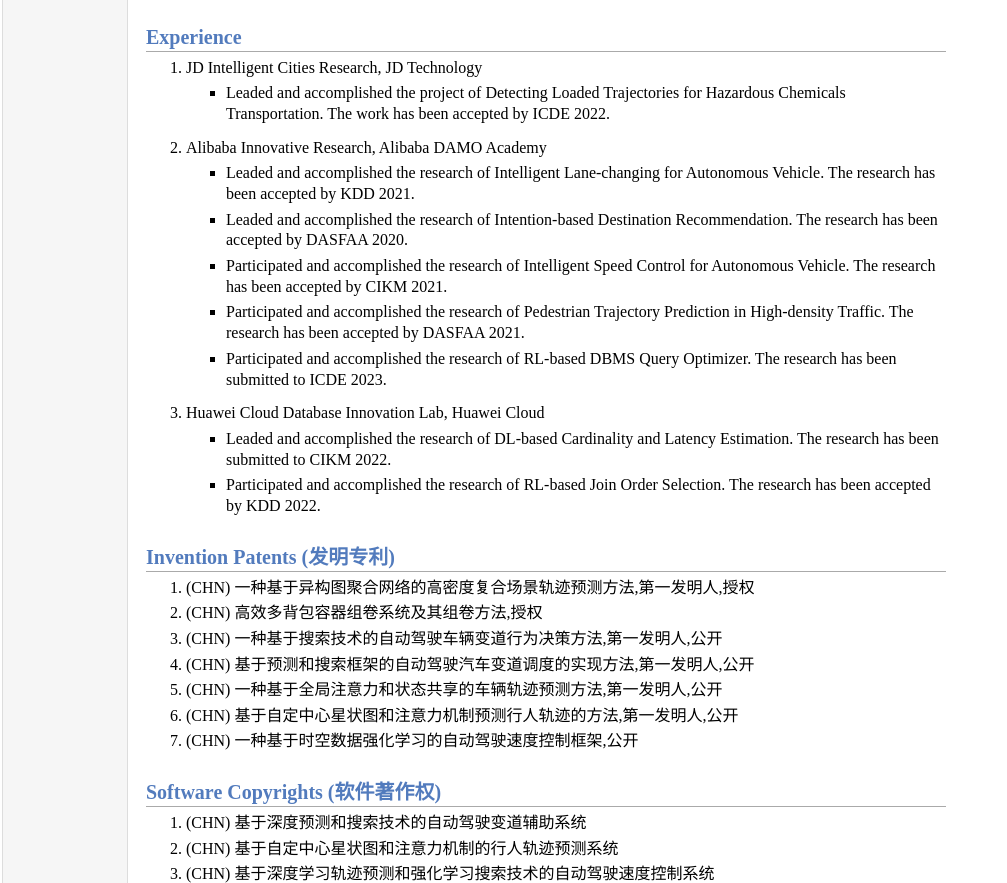
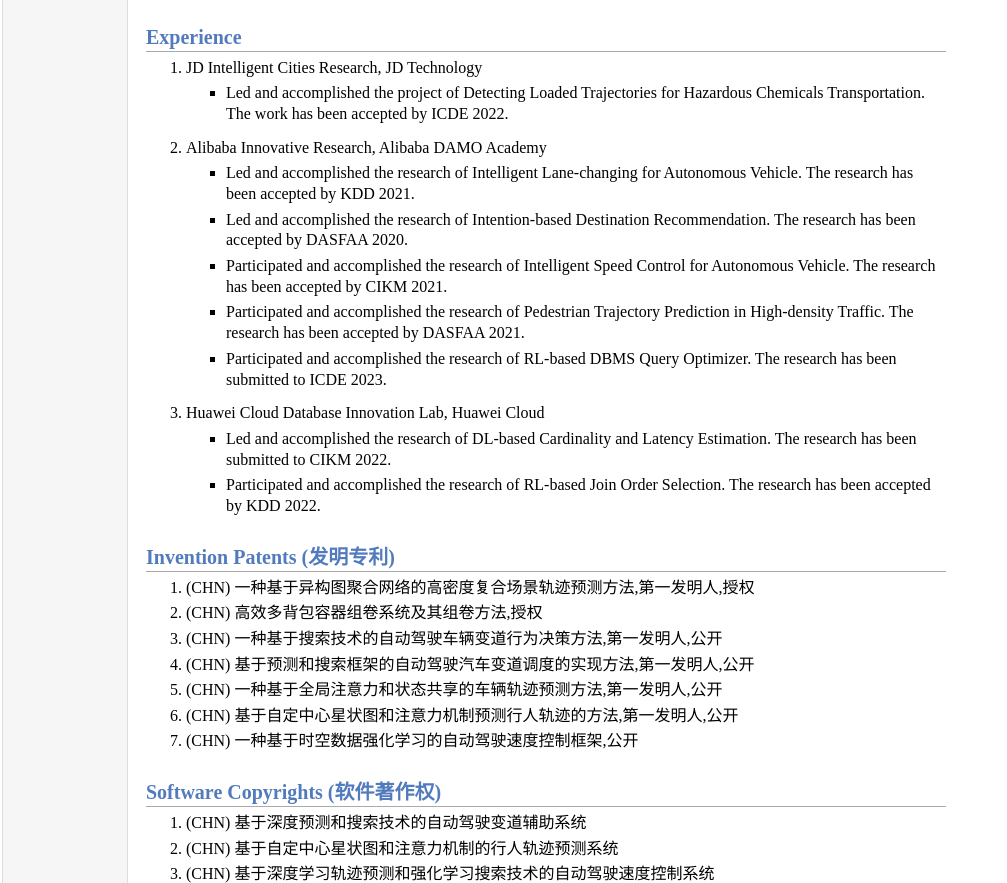
Before and after one commit to leoshuncheng/leoshuncheng.github.io, a plain HTML site: page index.html in a window 1280 px wide. Shown: the part 1373-2256 px from the top of the page, without its empty margins (0-1007 px from the left). Drawn offline with Linux system fonts and the light colour scheme.

Commit message:
Update index.html

```diff
--- a/index.html
+++ b/index.html
@@ -145,17 +145,17 @@ Pedestrian Trajectory Prediction of Variable-Length. DASFAA 2022 Workshops (CCF
 <ol>
 <li><p>JD Intelligent Cities Research, JD Technology</p></li>
 <ul>
-<li><p>Leaded and accomplished the project of Detecting Loaded Trajectories for Hazardous Chemicals Transportation.
+<li><p>Led and accomplished the project of Detecting Loaded Trajectories for Hazardous Chemicals Transportation.
 The work has been accepted by ICDE 2022.</p>
 </li>
 </ul>
 
 <li><p>Alibaba Innovative Research, Alibaba DAMO Academy</p></li>
 <ul>
-<li><p>Leaded and accomplished the research of Intelligent Lane-changing for Autonomous Vehicle.
+<li><p>Led and accomplished the research of Intelligent Lane-changing for Autonomous Vehicle.
 The research has been accepted by KDD 2021.</p>
 </li>
-<li><p>Leaded and accomplished the research of Intention-based Destination Recommendation.
+<li><p>Led and accomplished the research of Intention-based Destination Recommendation.
 The research has been accepted by DASFAA 2020.</p>
 </li>
 <li><p>Participated and accomplished the research of Intelligent Speed Control for Autonomous Vehicle.
@@ -171,7 +171,7 @@ The research has been submitted to ICDE 2023.</p>
 
 <li><p>Huawei Cloud Database Innovation Lab, Huawei Cloud</p></li>
 <ul>
-<li><p>Leaded and accomplished the research of DL-based Cardinality and Latency Estimation.
+<li><p>Led and accomplished the research of DL-based Cardinality and Latency Estimation.
 The research has been submitted to CIKM 2022.</p>
 </li>
 <li><p>Participated and accomplished the research of RL-based Join Order Selection.
```
